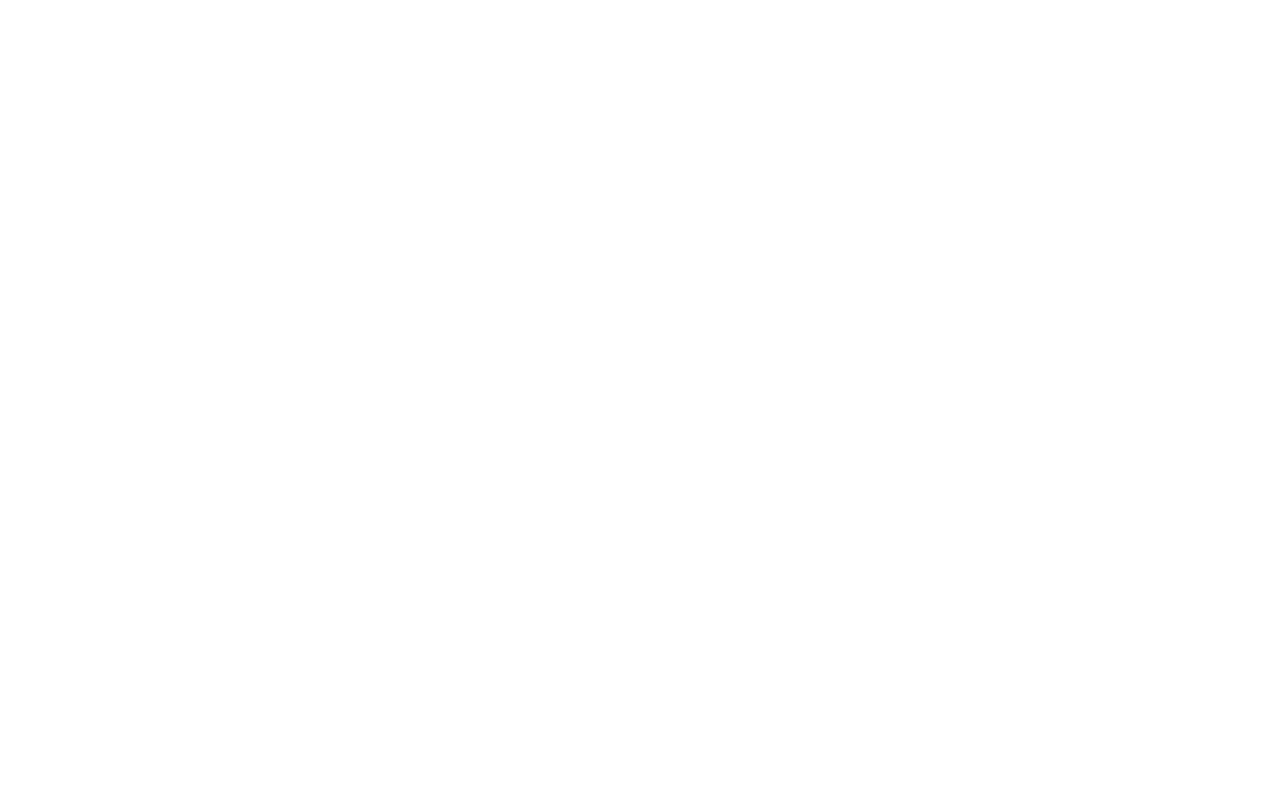
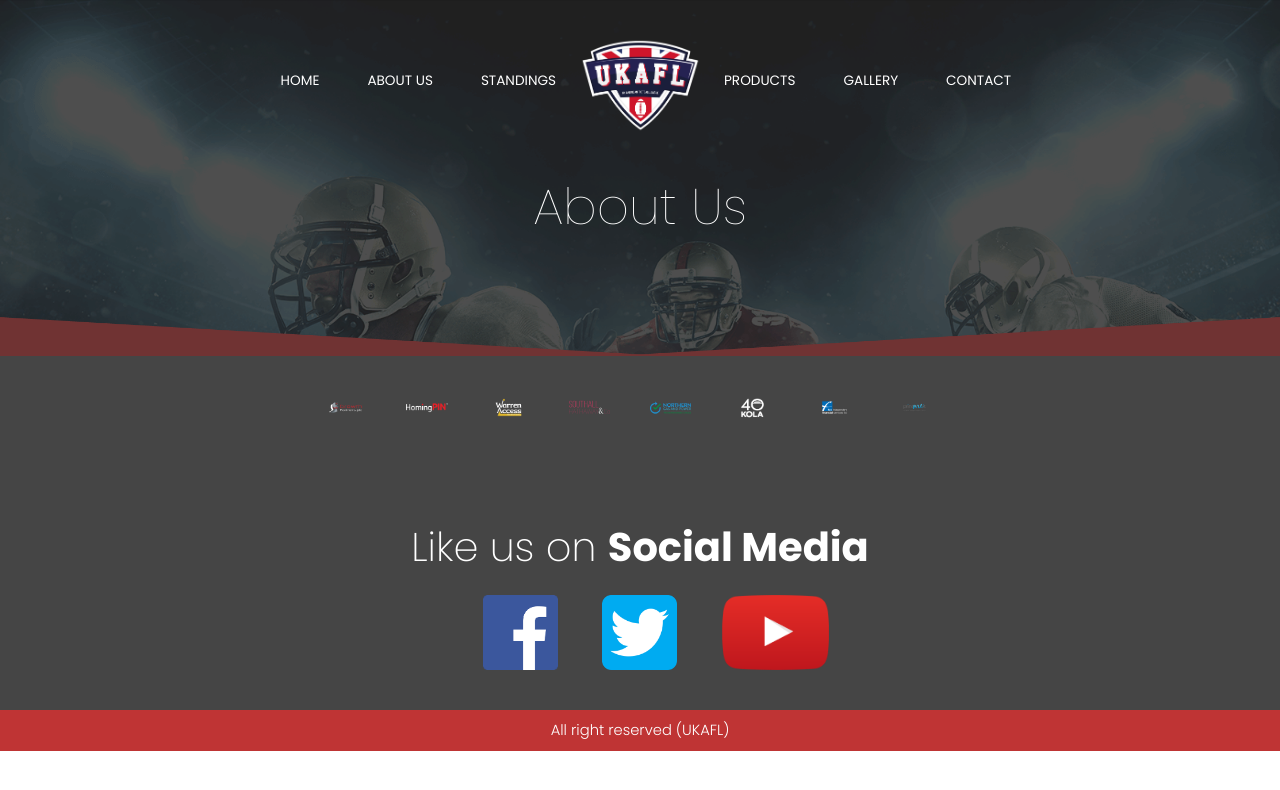
Before and after one commit to Davidrobson123/ukafl, a React (Create React App) app: page /about in a window 1280 px wide. Shown: the top 790 px of the page. Built offline with nearby package versions, Linux system fonts and the light colour scheme; a web font is replaced by a local one.

Commit message:
adding about us

```diff
--- a/src/App.js
+++ b/src/App.js
@@ -2,6 +2,7 @@
 import './App.scss';
 import { BrowserRouter, Switch, Route } from 'react-router-dom';
 import Standings from './components/pages/Standings';
+import About from './components/pages/About';
 import Main from './components/common/Main';
 
 function App() {
@@ -10,6 +11,7 @@
         <Switch>
             <Route exact path="/" component={Main} />
             <Route exact path="/standings" component={Standings} />
+            <Route exact path="/about" component={About} />
         </Switch>
     </BrowserRouter>
   );
--- a/src/components/pages/About.js
+++ b/src/components/pages/About.js
@@ -1,5 +1,10 @@
 import React, {Component} from 'react';
 import '../../App.scss';
+import PageHeader from "../main/PageHeader";
+import SocialLinks from "../main/SocialLinks";
+import Sponsors from "../main/Sponsors";
+import Header from '../../components/common/Header';
+import Footer from '../../components/common/Footer';
 
 export default class About extends Component {
 
@@ -14,9 +19,17 @@
     render() {
 
         return (
-            <div>
+          <div className="main">
+              <Header />
 
-            </div>
+              <PageHeader title="About Us"/>
+
+              <Sponsors/>
+
+              <SocialLinks />
+
+              <Footer />
+          </div>
         )
     };
 }
```
